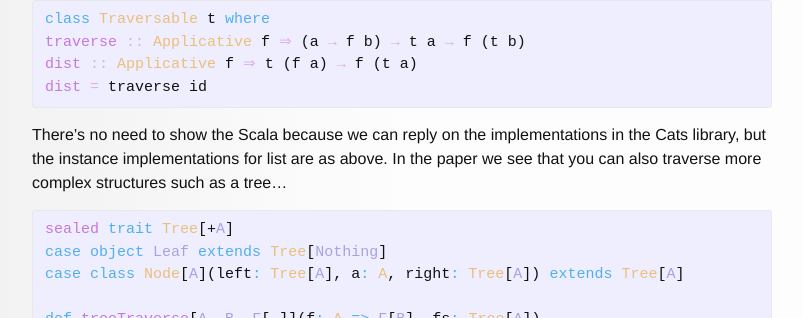
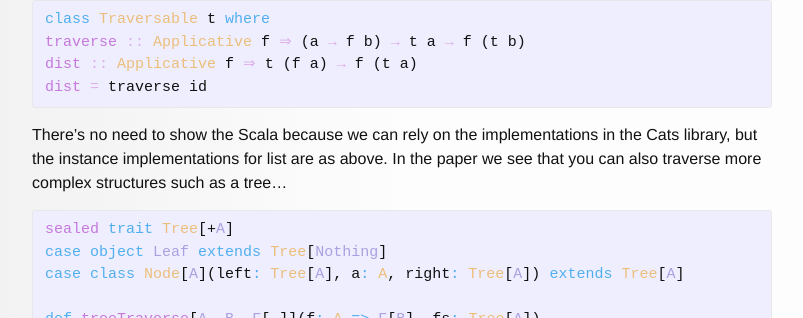
Before and after one commit to justinhj/justinhj.github.io, a Jekyll site: the page built from _posts/2020-04-04-whats-ap.html, in a window 1280 px wide and 900 px high, scrolled down 16383 px. Shown: the part 134-452 px from the top of the window, without its empty margins (238-1041 px from the left). Built offline with Jekyll 4.4.1, drawn with Linux system fonts in a browser that asks for light colours.

Commit message:
fix typo

```diff
--- a/_posts/2020-04-04-whats-ap.html
+++ b/_posts/2020-04-04-whats-ap.html
@@ -1120,7 +1120,7 @@ traverse and sequence.
 </div>
 
 <p>
-There&rsquo;s no need to show the Scala because we can reply on the implementations in
+There&rsquo;s no need to show the Scala because we can rely on the implementations in
 the Cats library, but the instance implementations for list are as above. In the
 paper we see that you can also traverse more complex structures such as a
 tree&#x2026;
--- a/org/posts/2020-04-04-whats-ap.org
+++ b/org/posts/2020-04-04-whats-ap.org
@@ -866,7 +866,7 @@ dist :: Applicative f ⇒ t (f a) → f (t a)
 dist = traverse id
 #+END_SRC
 
-There's no need to show the Scala because we can reply on the implementations in
+There's no need to show the Scala because we can rely on the implementations in
 the Cats library, but the instance implementations for list are as above. In the
 paper we see that you can also traverse more complex structures such as a
 tree...
```
